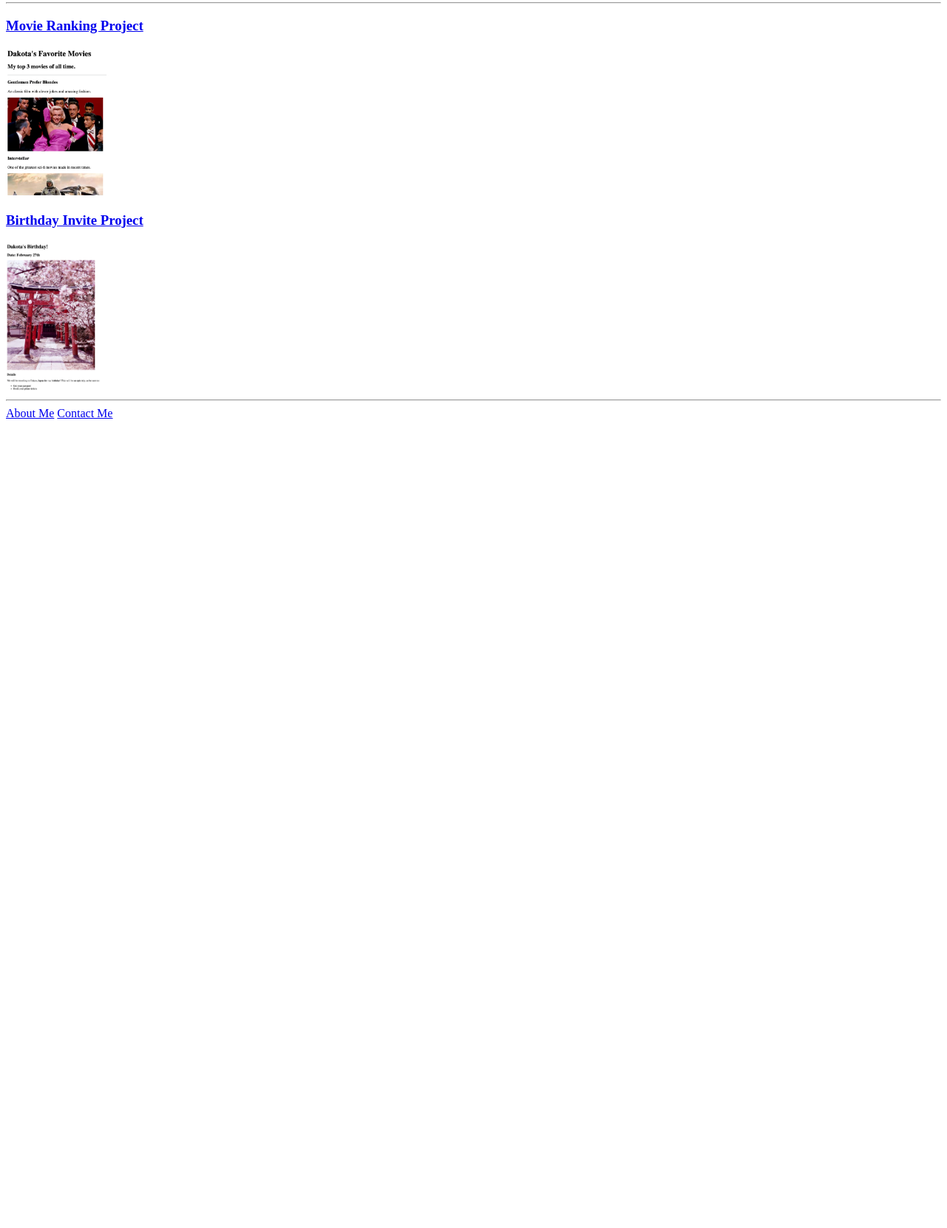
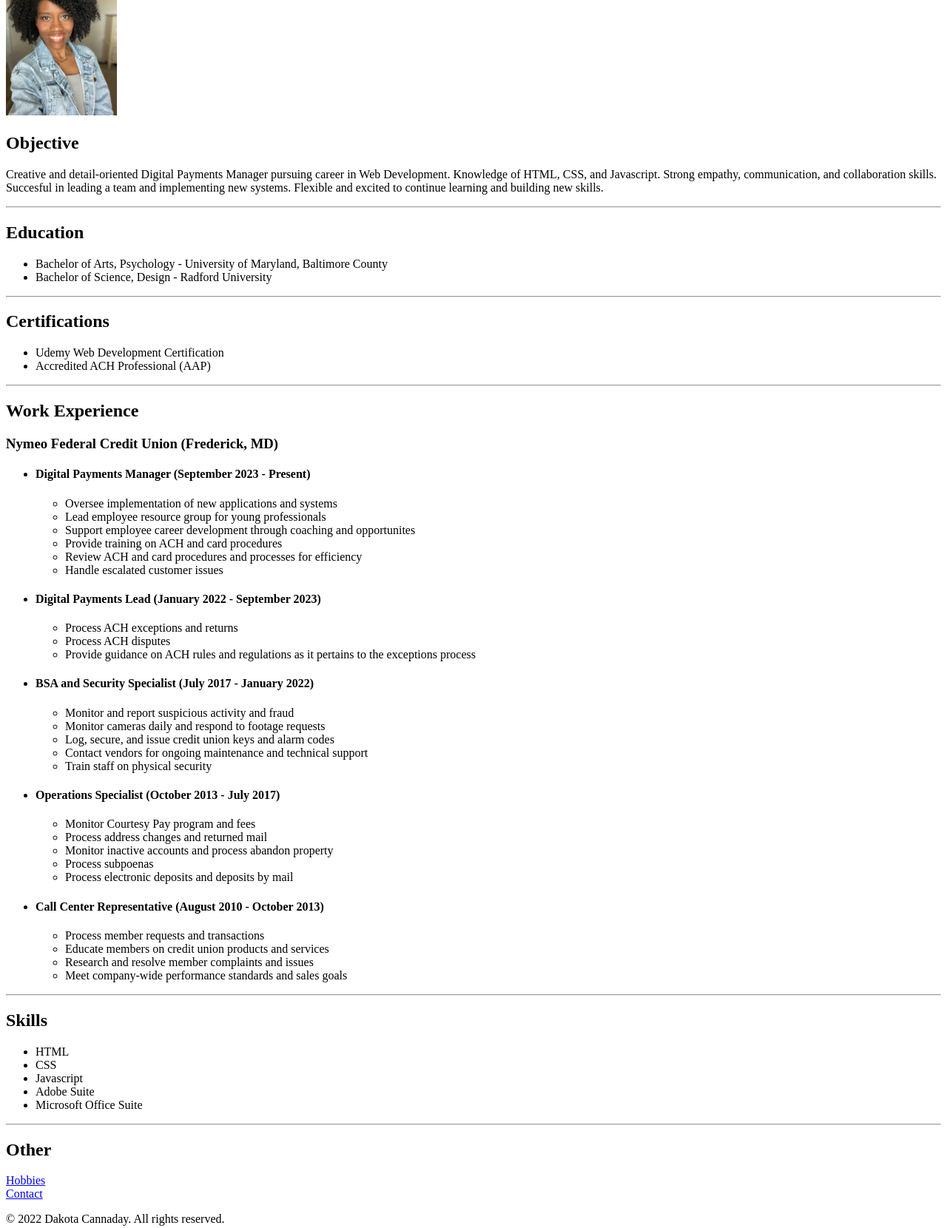
Before and after one commit to dakotacannaday/html-portfolio, a plain HTML site: page index.html in a window 1280 px wide. Shown: the part 124-1784 px from the top of the page at 74% size. Before the commit the page ends 800 px from the top, so only its background shows below. Drawn offline with Linux system fonts and the light colour scheme.

Commit message:
Add files via upload

```diff
--- a/index.html
+++ b/index.html
@@ -1,21 +1,106 @@
+<!-- Scroll 👇 to check the solution
+Inside the body section, write HTML code to create an online resume covering the following aspects:
+Summary or objective statement
+Education (list degrees, schools, and dates)
+Work experience (list job titles, employers, dates, and responsibilities)
+Skills (list relevant skills or areas of expertise)
+Awards, certifications, or other achievements (list any relevant awards, certifications, or other accomplishments)
+Use appropriate HTML tags to format the content of each section, such as h1 for section headings and ul or ol for lists.
+Use HTML tags to add a profile photo of yourself.
+Use relevant anchor tags to create a multi-page website, listing other aspects of your resume such as Hobbies and Contact details.
+Add a footer element with your name and any copyright information or other disclaimers. (Hint: use the MDN docs for things you don't know how to do: https://developer.mozilla.org/en-US/docs/Web/HTML/Element/footer
+Save the index.html file and open it in a web browser to ensure that it displays correctly.
+Add your website to your GitHub to start building your portfolio.
+Publish your website using GitHub pages and share it here (in the Q&A) with other students.
+Comment and make suggestions to other students' projects.-->
+
 <!DOCTYPE html>
 <html lang="en">
-
 <head>
     <meta charset="UTF-8">
-    <title>Dakota's Portfolio</title>
+    <title>Dakota's Resume</title>
 </head>
-
 <body>
-    <h1>Dakota's Portfolio</h1>
-    <h2>Aspiring Full Stack Developer</h2>
-    <hr />
-    <a href="./public/movie-ranking.html"><h3>Movie Ranking Project</h3></a>
-    <img src="./assets/images/Movie Screenshot.png" height="200"/>
-    <a href="./public/birthday-invite.html"><h3>Birthday Invite Project</h3></a>
-    <img src="./assets/images/Untitled.png" height="200"/>
-    <hr />
-    <a href="./public/about.html">About Me</a>
-    <a href="./public/contact.html">Contact Me</a>
+  <h1>Dakota Cannaday</h1>
+  <img src="./Assets/Pictures/Profile Photo.jpeg" height="200"/>
+  <h2>Objective</h2>
+  <p>
+    Creative and detail-oriented Digital Payments Manager pursuing career in Web Development.
+    Knowledge of HTML, CSS, and Javascript. Strong empathy, communication, and collaboration skills.
+    Succesful in leading a team and implementing new systems.
+    Flexible and excited to continue learning and building new skills.
+  </p>
+  <hr>
+  <h2>Education</h2>
+  <ul>
+    <li>Bachelor of Arts, Psychology - University of Maryland, Baltimore County</li>
+    <li>Bachelor of Science, Design - Radford University</li>
+  </ul>
+  <hr>
+  <h2>Certifications</h2>
+  <ul>
+    <li>Udemy Web Development Certification</li>
+    <li>Accredited ACH Professional (AAP)</li>
+  </ul>
+  <hr>
+  <h2>Work Experience</h2>
+  <h3>Nymeo Federal Credit Union (Frederick, MD)</h3>
+  <ul>
+    <li><h4>Digital Payments Manager (September 2023 - Present)</h4></li>
+      <ul>
+        <li>Oversee implementation of new applications and systems</li>
+        <li>Lead employee resource group for young professionals</li>
+        <li>Support employee career development through coaching and opportunites</li>
+        <li>Provide training on ACH and card procedures</li>
+        <li>Review ACH and card procedures and processes for efficiency</li>
+        <li>Handle escalated customer issues</li>
+      </ul>
+    <li><h4>Digital Payments Lead (January 2022 - September 2023)</h4></li>
+      <ul>
+        <li>Process ACH exceptions and returns</li>
+        <li>Process ACH disputes</li>
+        <li>Provide guidance on ACH rules and regulations as it pertains to the exceptions process</li>
+      </ul>
+    <li><h4>BSA and Security Specialist (July 2017 - January 2022)</h4></li>
+      <ul>
+        <li>Monitor and report suspicious activity and fraud</li>
+        <li>Monitor cameras daily and respond to footage requests</li>
+        <li>Log, secure, and issue credit union keys and alarm codes</li>
+        <li>Contact vendors for ongoing maintenance and technical support</li>
+        <li>Train staff on physical security</li>
+      </ul>
+    <li><h4>Operations Specialist (October 2013 - July 2017)</h4></li>
+      <ul>
+        <li>Monitor Courtesy Pay program and fees</li>
+        <li>Process address changes and returned mail</li>
+        <li>Monitor inactive accounts and process abandon property</li>
+        <li>Process subpoenas</li>
+        <li>Process electronic deposits and deposits by mail</li>
+      </ul>
+    <li><h4>Call Center Representative (August 2010 - October 2013)</h4></li>
+      <ul>
+        <li>Process member requests and transactions</li>
+        <li>Educate members on credit union products and services</li>
+        <li>Research and resolve member complaints and issues</li>
+        <li>Meet company-wide performance standards and sales goals</li>
+      </ul>
+  </ul>
+  <hr>
+  <h2>Skills</h2>
+  <ul>
+    <li>HTML</li>
+    <li>CSS</li>
+    <li>Javascript</li>
+    <li>Adobe Suite</li>
+    <li>Microsoft Office Suite</li>
+  </ul>
+  <hr>
+  <h2>Other</h2>
+  <a href="./Public/Resume Hobbies.html">Hobbies</a>
+  <br>
+  <a href="./Public/Resume Contact Info.html">Contact</a>
+  <footer>
+    <p>© 2022 Dakota Cannaday. All rights reserved.</p>
+  </footer>
 </body>
 </html>
```
Also changed, not shown: Public/Resume Contact Info.html (added, +21 -0 lines), Public/Resume Hobbies.html (added, +17 -0 lines), Assets/Pictures/Profile Photo.jpeg (added).
